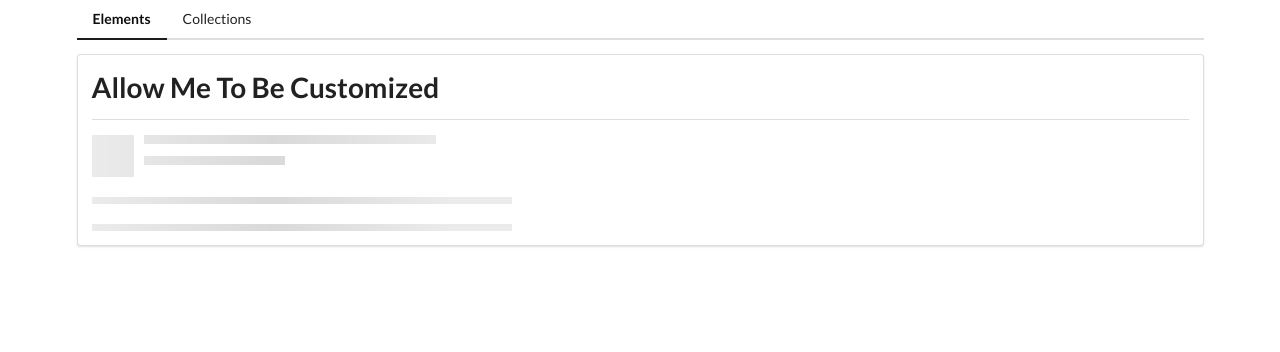
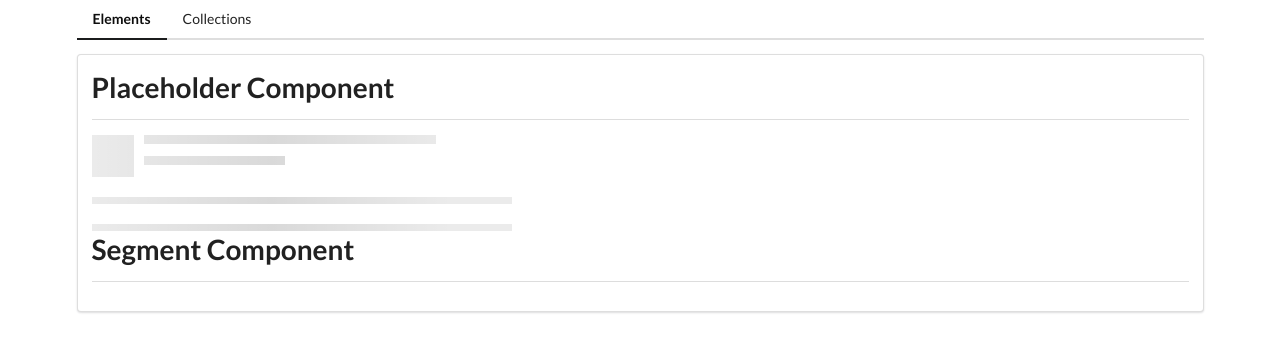
Before and after one commit to aGiBam/Components, an Angular app: page /elements in a window 1280 px wide. Shown: the top 352 px of the page. Built offline with nearby package versions, Linux system fonts and the light colour scheme.

Commit message:
feat(elements): add Segment component with template and styles

```diff
--- a/src/app/elements/elements-home/elements-home.html
+++ b/src/app/elements/elements-home/elements-home.html
@@ -1,2 +1,7 @@
-<app-divider></app-divider>
+<app-divider>
+  Placeholder Component
+</app-divider>
 <app-placeholder [lines]="2"></app-placeholder>
+<app-divider>
+  Segment Component
+</app-divider>
--- /dev/null
+++ b/src/app/elements/segment/segment.html
@@ -0,0 +1 @@
+<p>segment works!</p>
--- a/src/app/shared/divider/divider.html
+++ b/src/app/shared/divider/divider.html
@@ -1,2 +1,6 @@
-<h1>Allow Me To Be Customized</h1>
+<h1>
+  <ng-content>
+
+  </ng-content>
+</h1>
 <div class="ui divider"></div>
--- a/src/app/shared/divider/divider.ts
+++ b/src/app/shared/divider/divider.ts
@@ -6,4 +6,6 @@ import { Component } from '@angular/core';
   styleUrl: './divider.css',
   templateUrl: './divider.html',
 })
-export class Divider {}
+export class Divider {
+  // @Input() title = '';
+}
```
Also changed, not shown: src/app/elements/segment/segment.ts (added, +9 -0 lines), src/app/elements/segment/segment.css (added), 1 other file (tests, documents, lock files or other folders).
